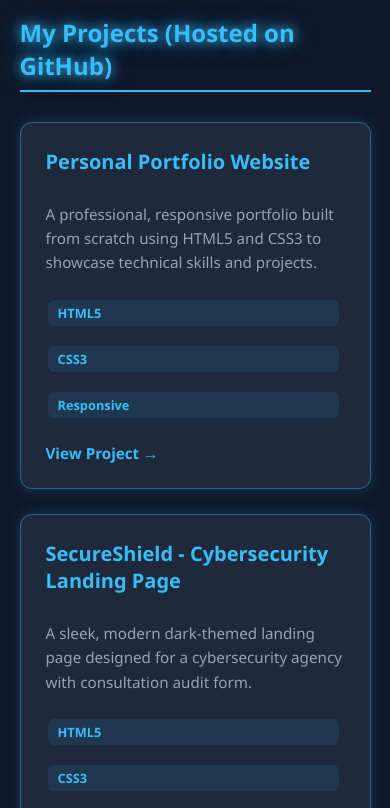
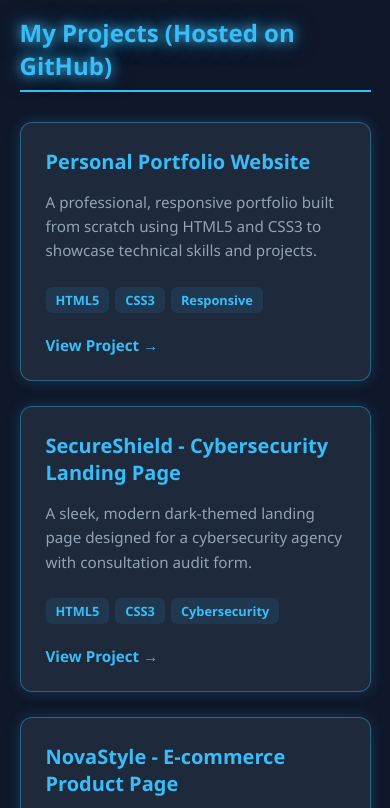
Before and after one commit to Mariam-Mousa223/Portfolio, a plain HTML site: page index.html in a window 390 px wide. Shown: the part 2400-3208 px from the top of the page. Drawn offline with Linux system fonts and the light colour scheme; a web font is replaced by a local one.

Commit message:
fix mobile responsive

```diff
--- a/Portfolio.css
+++ b/Portfolio.css
@@ -323,7 +323,9 @@ input:checked + .slider {
 
 
 
-    html, body {
+
+
+  html, body {
   overflow-x: hidden;
   max-width: 100%;
 }
@@ -351,6 +353,21 @@ input:checked + .slider {
     margin-left: 0;
   }
 
+  .card {
+    display: block !important;
+  }
+
+  .tech-tag {
+    display: inline-block !important;
+    width: auto !important;
+    margin: 4px 6px 8px 0 !important;
+  }
+
+  .card .btn {
+    display: block !important;
+    margin-top: 14px !important;
+  }
+
   .skills-table {
     display: block;
     overflow-x: auto;
```
